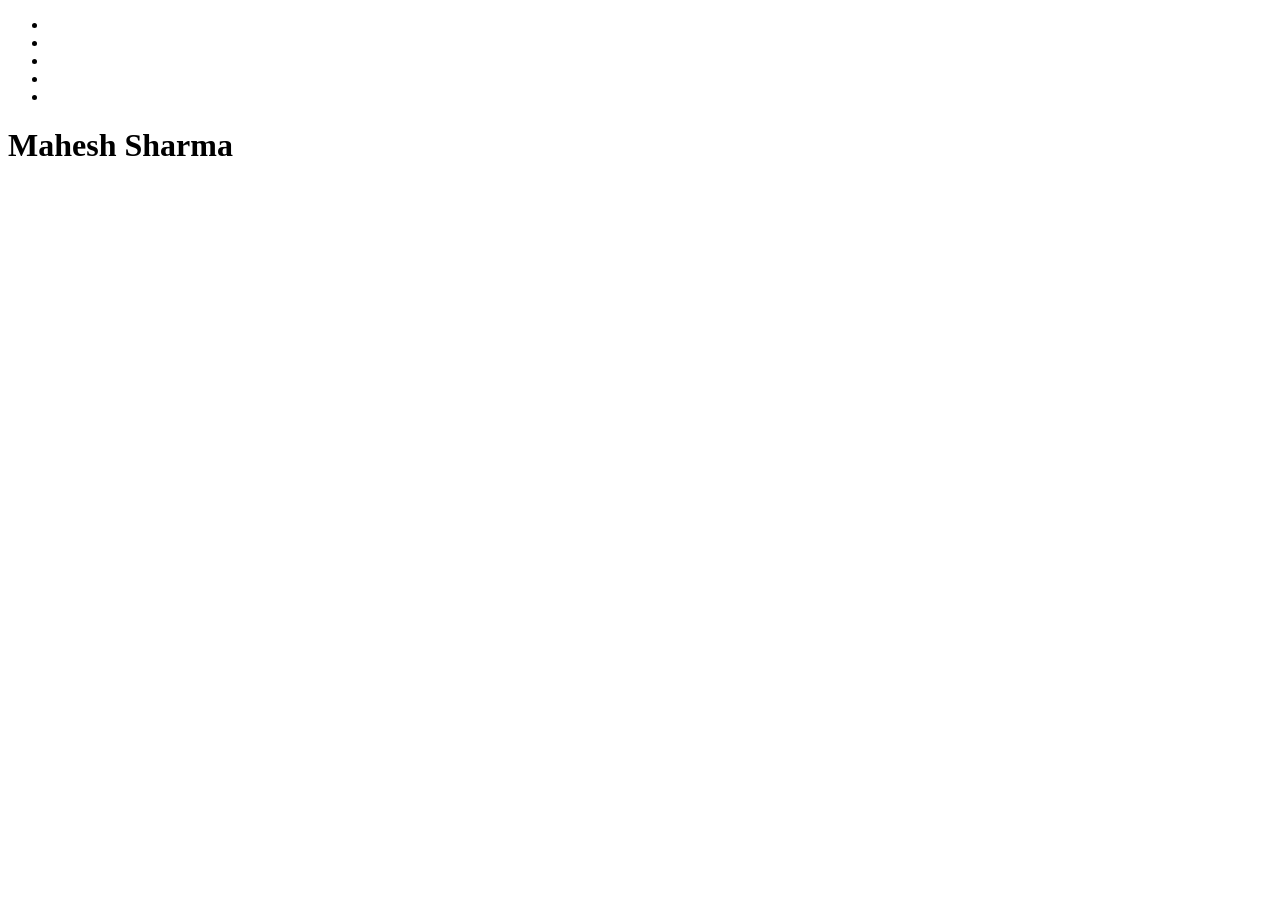
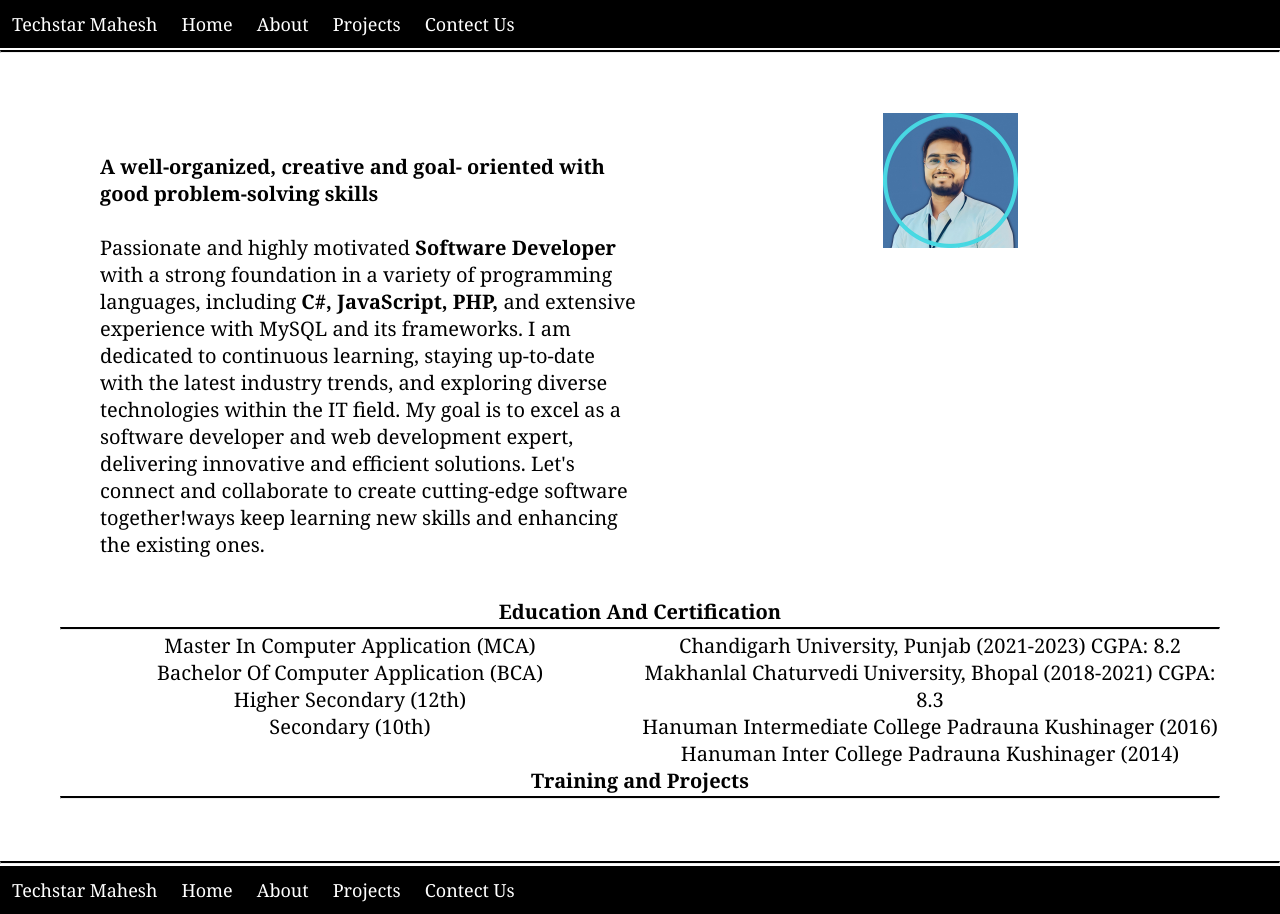
Before and after one commit to techstarMahesh/Techstar-Portfolio, a plain HTML site: page index.html in a window 1280 px wide. Before the commit the page ends 800 px from the top, so only its background shows below. Drawn offline with Linux system fonts and the light colour scheme.

Commit message:
basic content is added

```diff
--- /dev/null
+++ b/assets/css/main.css
@@ -0,0 +1,88 @@
+*{
+    margin: 0px;
+    padding: 0px;
+    font-family: hack, Cambria, Cochin, Georgia, Times, 'Times New Roman', serif;
+    font-size: 20px;
+}
+
+/* Header CSS */
+
+.main{
+    padding: 30px;
+    margin: 30px;
+}
+
+.tabs{
+    display: flex;
+    list-style: none;
+    background-color: black;
+    color: white;
+}
+
+.tablist{
+    padding: 12px;
+    font-size: large;
+}
+
+/* Main Containt */
+.row{
+    display: flex;
+}
+
+.col-6{
+    width: 50%;
+}
+
+.techstarmahesh{
+    margin-bottom: 60px;
+    width: 25%;
+    height: inherit;
+}
+
+.techstar{
+    padding: 40px;
+}
+
+.mahesh{
+    text-align: center;
+}
+
+/* Education And Certification */
+
+.education-list{
+    list-style: none;
+}
+
+.education-container{
+    text-align: center;
+    align-items: flex-end;
+}
+
+.training-container{
+    text-align: center;
+}
+
+
+/* Footer CSS */
+
+.footTabs{
+    display: flex;
+    list-style: none;
+    background-color: black;
+    color: white;
+    height: max-content;
+    width: auto;
+    align-items: flex-end;
+}
+
+.footTablist{
+    padding: 12px;
+    font-size: large;
+}
+
+/* Tag Editor */
+hr{
+    border-top: 2px solid black;
+    margin-top: 2px;
+    margin-bottom: 2px;
+}
--- a/index.html
+++ b/index.html
@@ -1,22 +1,122 @@
 <!DOCTYPE html>
+
 <html lang="en">
+
 <head>
-    <meta charset="UTF-8">
-    <meta name="viewport" content="width=device-width, initial-scale=1.0">
+    <meta charset="UTF-8" />
+    <meta name="viewport" content="width=device-width, initial-scale=1.0" />
+    <link rel="stylesheet" href="./assets/css/main.css" />
     <title>Techstar Mahesh</title>
 </head>
+
 <body>
-    <header>
-        <nav>
-            <ul>
-                <li><a href=""></a></li>
-                <li></li>
-                <li></li>
-                <li></li>
-                <li></li>
+
+    <!-- Nav Bar -->
+    <header class="header">
+        <nav class="nav">
+            <ul class="tabs">
+                <li class="tablist">Techstar Mahesh</li>
+                <li class="tablist">Home</li>
+                <li class="tablist">About</li>
+                <li class="tablist">Projects</li>
+                <li class="tablist">Contect Us</li>
             </ul>
         </nav>
     </header>
-    <h1>Mahesh Sharma</h1>
+
+    <hr />
+
+    <!-- Main Contant is started -->
+    <main class="main">
+        <div class="row">
+            <div class="col-6 techstar">
+                <h2>
+                    A well-organized, creative and goal- oriented with good problem-solving skills
+                    </h3>
+                    <br>
+                    <p>
+                        Passionate and highly motivated
+                        <strong>Software Developer</strong> with a strong foundation in a
+                        variety of programming languages, including
+                        <b>C#, JavaScript, PHP,</b> and extensive experience with MySQL and
+                        its frameworks. I am dedicated to continuous learning, staying
+                        up-to-date with the latest industry trends, and exploring diverse
+                        technologies within the IT field. My goal is to excel as a software
+                        developer and web development expert, delivering innovative and
+                        efficient solutions. Let's connect and collaborate to create
+                        cutting-edge software together!ways keep learning new skills and
+                        enhancing the existing ones.
+                    </p>
+            </div>
+            <div class="col-6 mahesh">
+                <img class="techstarmahesh" src="./assets/img/facebook.jpg" alt="techstarmahesh facebook image" />
+            </div>
+        </div>
+
+        <!-- Education And Certification -->
+
+        <div class="education-container">
+            <h1>Education And Certification</h1>
+            <hr />
+            <div class="row">
+                <div class="col-6">
+                    <ul class="education">
+                        <li class="education-list">
+                            Master In Computer Application (MCA)
+                        </li>
+                        <li class="education-list">
+                            Bachelor Of Computer Application (BCA)
+                        </li>
+                        <li class="education-list">Higher Secondary (12th)</li>
+                        <li class="education-list">Secondary (10th)</li>
+                    </ul>
+                </div>
+                <div class="col-6">
+                    <ul class="education">
+                        <li class="education-list">
+                            Chandigarh University, Punjab (2021-2023) CGPA: 8.2
+                        </li>
+                        <li class="education-list">
+                            Makhanlal Chaturvedi University, Bhopal (2018-2021) CGPA: 8.3
+                        </li>
+                        <li class="education-list">
+                            Hanuman Intermediate College Padrauna Kushinager (2016)
+                        </li>
+                        <li class="education-list">
+                            Hanuman Inter College Padrauna Kushinager (2014)
+                        </li>
+                    </ul>
+                </div>
+            </div>
+        </div>
+
+        <!-- Training Container -->
+        <div class="training-container">
+            <h1>Training and Projects</h1>
+            <div class="row">
+                <div class="col-3"></div>
+                <div class="col-3"></div>
+                <div class="col-3"></div>
+            </div>
+        </div>
+
+        <hr />
+    </main>
+
+    <hr />
+    <!-- Footer Bar -->
+    <footer class="footer">
+        <nav class="footNav">
+            <ul class="footTabs">
+                <li class="footTablist">Techstar Mahesh</li>
+                <li class="footTablist">Home</li>
+                <li class="footTablist">About</li>
+                <li class="footTablist">Projects</li>
+                <li class="footTablist">Contect Us</li>
+            </ul>
+        </nav>
+    </footer>
+    <script src="./assets/js/main.js"></script>
 </body>
+
 </html>
```
Also changed, not shown: assets/img/TMIcone.ico (added), assets/img/facebook.jpg (added), assets/js/main.js (added).
